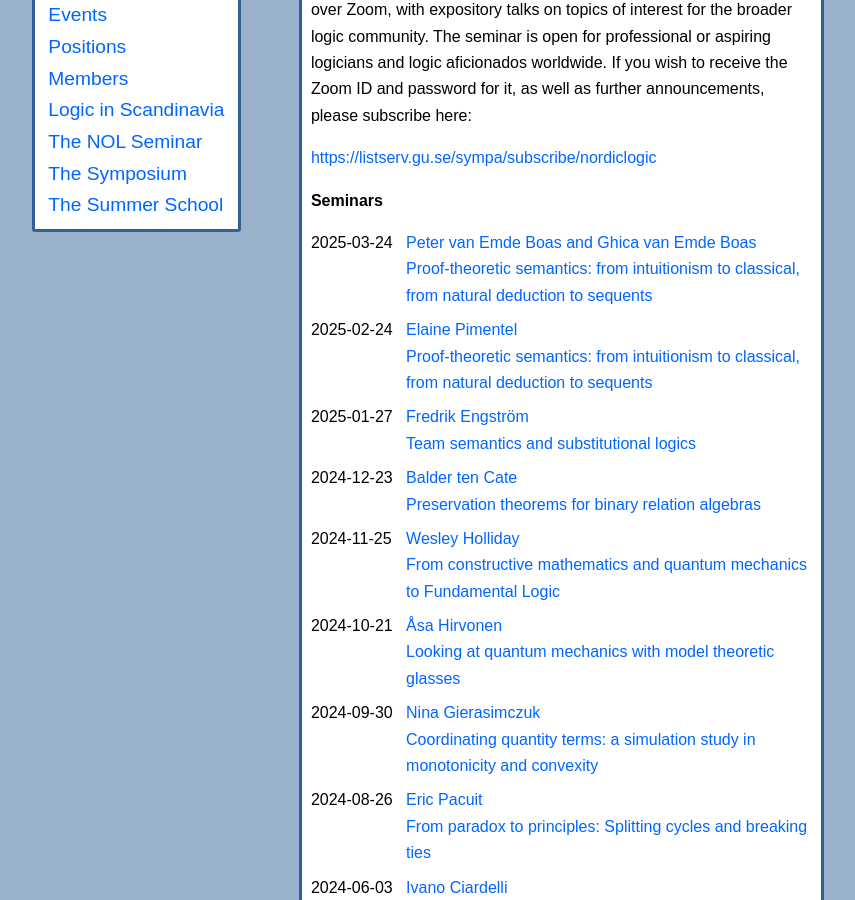
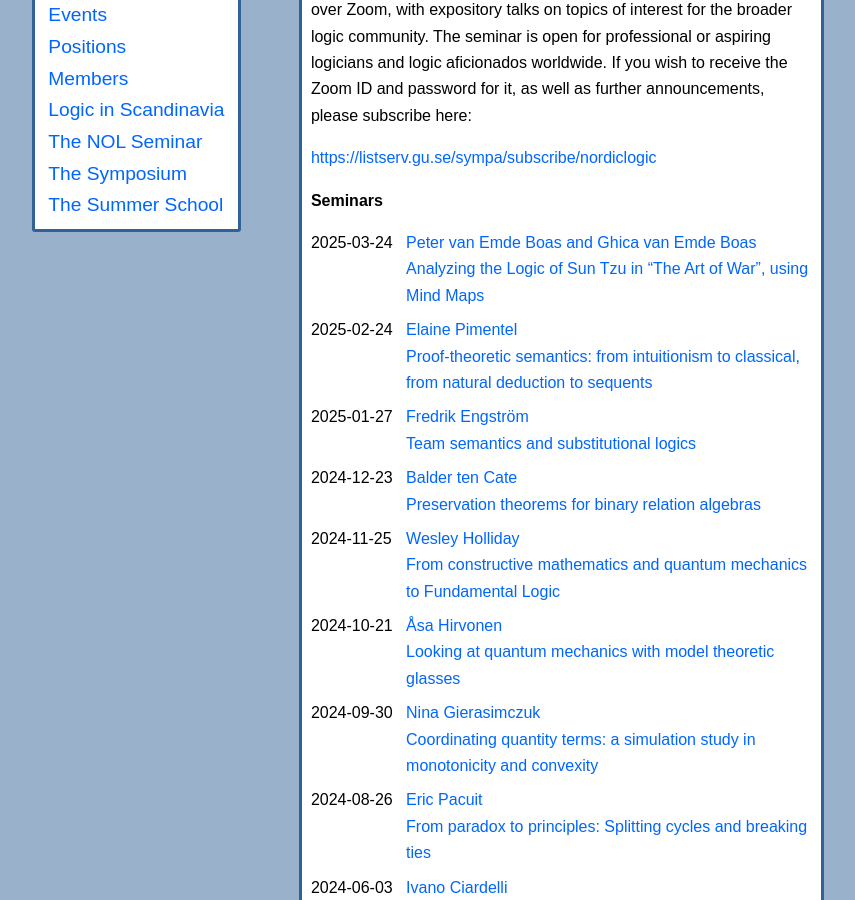
Before and after one commit to scandinavianlogic/scandinavianlogic.github.io, a Jekyll site: the page built from the-NOL-seminar.md, in a window 1280 px wide and 900 px high, scrolled down 387 px. Shown: the whole window, without its empty margins (212-1067 px from the left). Built offline with Jekyll 4.4.1, drawn with Linux system fonts in a browser that asks for light colours.

Commit message:
fix talk title

```diff
--- a/_posts/2025-03-06-NOL-Seminar-Peter-van-Emde-Boas-and-Ghica-van-Emde-Boas.md
+++ b/_posts/2025-03-06-NOL-Seminar-Peter-van-Emde-Boas-and-Ghica-van-Emde-Boas.md
@@ -4,7 +4,7 @@ title: "NOL Seminar with Peter van Emde Boas and Ghica van Emde Boas"
 start_date: "2025-03-24"
 end_date: "2025-03-24"
 speaker: "Peter van Emde Boas and Ghica van Emde Boas"
-talk_title: "Proof-theoretic semantics: from intuitionism to classical, from natural deduction to sequents"
+talk_title: "Analyzing the Logic of Sun Tzu in “The Art of War”, using Mind Maps"
 category: ["events", "nol-seminar"]
 ---
 
```
